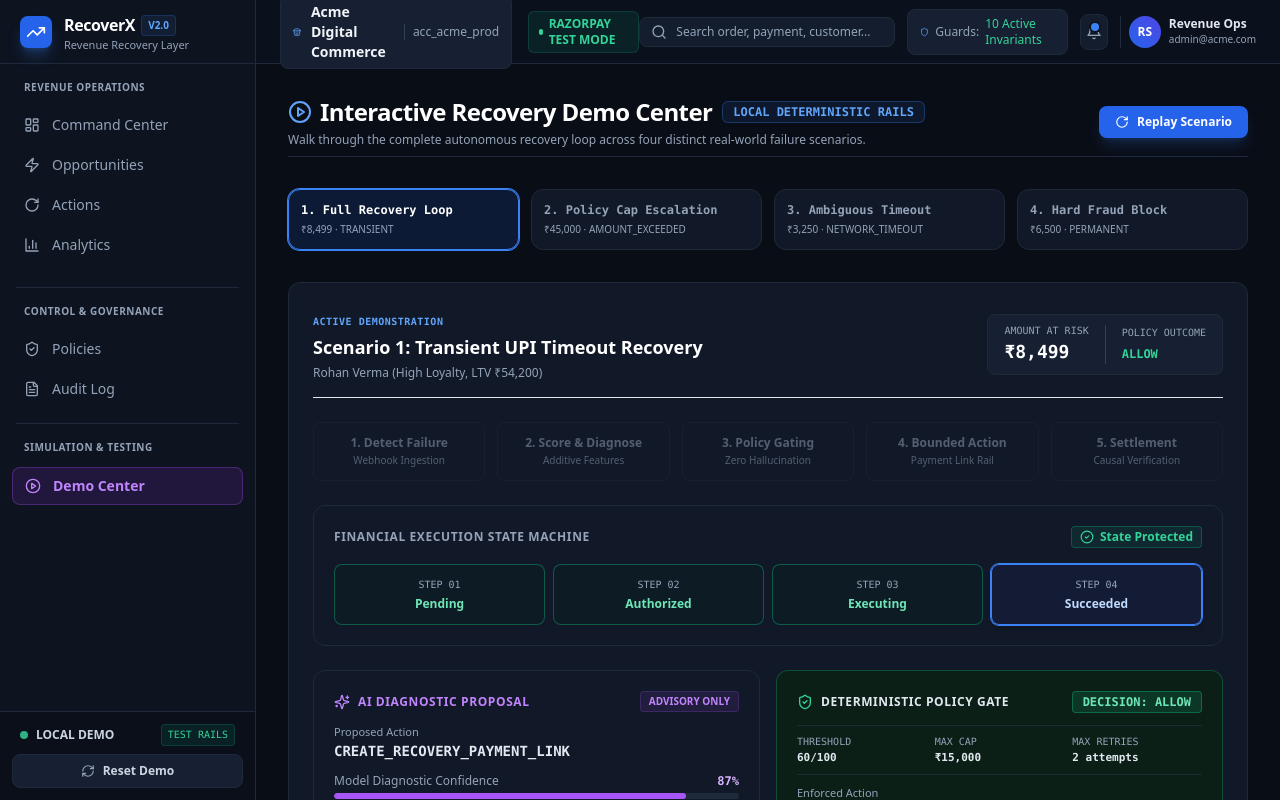
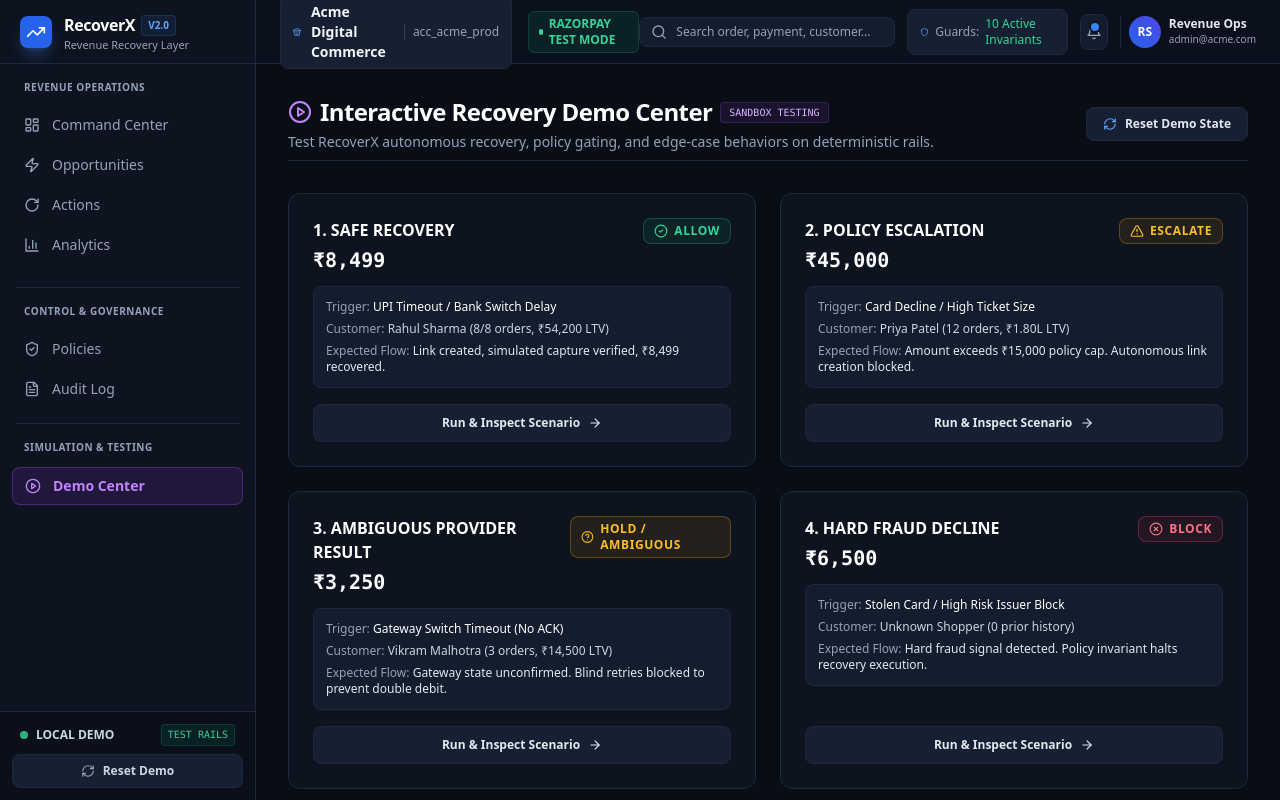
Before and after one commit to Rarebuffalo/RecoverX, a Next.js app in the folder apps/web/: page /dashboard/demo in a window 1280 px wide. Shown: the top 800 px of the page. Built offline with nearby package versions, Linux system fonts and the light colour scheme.

Commit message:
feat(web): redesign interactive demo center with 4 scenario cards and invariant guarantees

```diff
--- a/apps/web/src/app/dashboard/demo/page.tsx
+++ b/apps/web/src/app/dashboard/demo/page.tsx
@@ -1,251 +1,216 @@
 "use client";
 
 import React, { useState } from "react";
+import Link from "next/link";
 import {
   PlayCircle,
   CheckCircle2,
   AlertTriangle,
-  ShieldAlert,
+  HelpCircle,
+  XCircle,
+  ArrowRight,
   ShieldCheck,
+  RefreshCw,
   Zap,
-  ArrowRight,
   RotateCw,
-  Sparkles,
-  Lock,
-  ExternalLink,
 } from "lucide-react";
-import { StateMachine } from "@/components/ui/StateMachine";
-import { PolicyCard } from "@/components/ui/PolicyCard";
-import { Timeline } from "@/components/ui/Timeline";
+import { resetDemoState } from "@/lib/api";
+import clsx from "clsx";
 
-type DemoScenario = "SUCCESS" | "BLOCKED" | "AMBIGUOUS" | "FAILED";
+const scenarios = [
+  {
+    id: "opp_demo_01",
+    scenarioNumber: 1,
+    title: "1. SAFE RECOVERY",
+    amount: "₹8,499",
+    failureReason: "UPI Timeout / Bank Switch Delay",
+    category: "TRANSIENT FAILURE",
+    customer: "Rahul Sharma (8/8 orders, ₹54,200 LTV)",
+    expectedDecision: "ALLOW",
+    expectedAction: "CREATE_PAYMENT_LINK",
+    expectedOutcome: "Link created, simulated capture verified, ₹8,499 recovered.",
+    decisionColor: "text-emerald-400 bg-emerald-500/10 border-emerald-500/30",
+    badgeIcon: CheckCircle2,
+  },
+  {
+    id: "opp_demo_02",
+    scenarioNumber: 2,
+    title: "2. POLICY ESCALATION",
+    amount: "₹45,000",
+    failureReason: "Card Decline / High Ticket Size",
+    category: "CUSTOMER ACTION REQUIRED",
+    customer: "Priya Patel (12 orders, ₹1.80L LTV)",
+    expectedDecision: "ESCALATE",
+    expectedAction: "MANUAL_REVIEW_REQUIRED",
+    expectedOutcome: "Amount exceeds ₹15,000 policy cap. Autonomous link creation blocked.",
+    decisionColor: "text-amber-400 bg-amber-500/10 border-amber-500/30",
+    badgeIcon: AlertTriangle,
+  },
+  {
+    id: "opp_demo_03",
+    scenarioNumber: 3,
+    title: "3. AMBIGUOUS PROVIDER RESULT",
+    amount: "₹3,250",
+    failureReason: "Gateway Switch Timeout (No ACK)",
+    category: "TRANSIENT FAILURE",
+    customer: "Vikram Malhotra (3 orders, ₹14,500 LTV)",
+    expectedDecision: "HOLD / AMBIGUOUS",
+    expectedAction: "AWAIT_RECONCILIATION",
+    expectedOutcome: "Gateway state unconfirmed. Blind retries blocked to prevent double debit.",
+    decisionColor: "text-amber-400 bg-amber-500/10 border-amber-500/30",
+    badgeIcon: HelpCircle,
+  },
+  {
+    id: "opp_demo_04",
+    scenarioNumber: 4,
+    title: "4. HARD FRAUD DECLINE",
+    amount: "₹6,500",
+    failureReason: "Stolen Card / High Risk Issuer Block",
+    category: "PERMANENT DECLINE",
+    customer: "Unknown Shopper (0 prior history)",
+    expectedDecision: "BLOCK",
+    expectedAction: "PERMANENTLY_BLOCKED",
+    expectedOutcome: "Hard fraud signal detected. Policy invariant halts recovery execution.",
+    decisionColor: "text-rose-400 bg-rose-500/10 border-rose-500/30",
+    badgeIcon: XCircle,
+  },
+];
 
-export default function InteractiveDemoPage() {
-  const [activeScenario, setActiveScenario] = useState<DemoScenario>("SUCCESS");
-  const [currentStep, setCurrentStep] = useState<number>(0);
-  const [isPlaying, setIsPlaying] = useState<boolean>(false);
+export default function DemoCenterPage() {
+  const [isResetting, setIsResetting] = useState(false);
+  const [resetMessage, setResetMessage] = useState<string | null>(null);
 
-  const scenarioData = {
-    SUCCESS: {
-      title: "Scenario 1: Transient UPI Timeout Recovery",
-      amount: 8499.0,
-      customer: "Rohan Verma (High Loyalty, LTV ₹54,200)",
-      failure: "Bank NPCI switch timed out during UPI authorization",
-      failureCategory: "TRANSIENT",
-      score: 87,
-      policyDecision: "ALLOW" as const,
-      status: "RECOVERED",
-      explanation:
-        "RecoverX diagnosed a transient bank timeout, scored 87/100, verified against merchant policy cap (₹15,000), created a bounded payment link, and settled ₹8,499 upon webhook capture.",
-    },
-    BLOCKED: {
-      title: "Scenario 2: Policy Cap Escalation / Block",
-      amount: 45000.0,
-      customer: "Vikram Malhotra (B2B Purchase)",
-      failure: "Transaction amount exceeds merchant auto-recovery threshold",
-      failureCategory: "AMOUNT_EXCEEDED",
-      score: 64,
-      policyDecision: "ESCALATE" as const,
-      status: "ESCALATED",
-      explanation:
-        "Transaction of ₹45,000 exceeds merchant auto-recovery limit (₹15,000). The deterministic policy engine intercepted the AI proposal and escalated to human review, preventing unauthorized exposure.",
-    },
-    AMBIGUOUS: {
-      title: "Scenario 3: Ambiguous Gateway Network Timeout",
-      amount: 3250.0,
-      customer: "Pooja Sharma",
-      failure: "Gateway switch timeout without acknowledgment (No ACK)",
-      failureCategory: "NETWORK_TIMEOUT",
-      score: 79,
-      policyDecision: "ALLOW" as const,
-      status: "AMBIGUOUS",
-      explanation:
-        "The gateway connection timed out before confirmation. RecoverX held the action in AMBIGUOUS to prevent double charging. Automatic retries are paused until verified via reconciliation.",
-    },
-    FAILED: {
-      title: "Scenario 4: High-Risk Fraud Declination",
-      amount: 6500.0,
-      customer: "Unknown Shopper (0 Prior Orders)",
-      failure: "Stolen card / card issuer high-risk fraud decline",
-      failureCategory: "PERMANENT",
-      score: 12,
-      policyDecision: "BLOCK" as const,
-      status: "CLOSED_UNRECOVERED",
-      explanation:
-        "Fraud decline triggered safety invariant #1 (Zero AI overrides on permanent failures). RecoverX scored 12/100 and blocked recovery link generation immediately.",
-    },
-  };
-
-  const current = scenarioData[activeScenario];
-
-  const handleStartSim = () => {
-    setCurrentStep(1);
-    setIsPlaying(true);
-    let step = 1;
-    const interval = setInterval(() => {
-      step += 1;
-      setCurrentStep(step);
-      if (step >= 5) {
-        clearInterval(interval);
-        setIsPlaying(false);
+  const handleReset = async () => {
+    try {
+      setIsResetting(true);
+      await resetDemoState();
+      setResetMessage("Demo environment reset to clean baseline state successfully.");
+      setTimeout(() => setResetMessage(null), 3000);
+    } catch (e: any) {
+      setResetMessage("Reset failed: " + e.message);
+    } finally {
+      setIsResetting(false);
     }
-    }, 1200);
   };
 
   return (
     <div className="space-y-8">
-      {/* Header */}
+      {/* Demo Center Header */}
       <div className="flex flex-col md:flex-row md:items-center justify-between gap-4 pb-2 border-b border-[#1e293b]">
         <div>
-          <div className="flex items-center gap-2.5">
+          <div className="flex items-center gap-2">
             <h1 className="text-2xl font-bold tracking-tight text-white flex items-center gap-2">
-              <PlayCircle className="w-6 h-6 text-blue-400" />
+              <PlayCircle className="w-6 h-6 text-purple-400" />
               Interactive Recovery Demo Center
             </h1>
-            <span className="text-xs px-2.5 py-0.5 rounded-md bg-blue-500/10 text-blue-400 font-semibold border border-blue-500/30 font-mono">
-              LOCAL DETERMINISTIC RAILS
+            <span className="text-[10px] uppercase font-mono px-2 py-0.5 rounded bg-purple-500/10 text-purple-300 border border-purple-500/20">
+              Sandbox Testing
             </span>
           </div>
-          <p className="text-xs text-slate-400 mt-1">
-            Walk through the complete autonomous recovery loop across four distinct real-world failure scenarios.
+          <p className="text-sm text-slate-400 mt-1">
+            Test RecoverX autonomous recovery, policy gating, and edge-case behaviors on deterministic rails.
           </p>
         </div>
 
-        <div className="flex items-center gap-2">
         <button
-            onClick={handleStartSim}
-            disabled={isPlaying}
-            className="px-4 py-2 rounded-lg bg-blue-600 hover:bg-blue-500 disabled:opacity-50 text-white text-xs font-semibold flex items-center gap-2 shadow-lg shadow-blue-500/20 transition-all"
+          onClick={handleReset}
+          disabled={isResetting}
+          className="px-4 py-2 rounded-lg bg-[#162032] hover:bg-[#1f2d47] border border-[#1e293b] text-slate-200 hover:text-white text-xs font-semibold flex items-center gap-2 transition disabled:opacity-50"
         >
-            <RotateCw className={`w-3.5 h-3.5 ${isPlaying ? "animate-spin" : ""}`} />
-            <span>{isPlaying ? "Simulating Loop..." : "Replay Scenario"}</span>
+          <RefreshCw className={clsx("w-3.5 h-3.5 text-blue-400", isResetting && "animate-spin")} />
+          <span>{isResetting ? "Resetting State..." : "Reset Demo State"}</span>
         </button>
+      </div>
+
+      {resetMessage && (
+        <div className="p-3.5 rounded-xl bg-emerald-500/10 border border-emerald-500/30 text-emerald-300 text-xs flex items-center gap-2">
+          <CheckCircle2 className="w-4 h-4 text-emerald-400" />
+          <span>{resetMessage}</span>
+        </div>
+      )}
+
+      {/* 4 Prominent Scenario Cards */}
+      <div className="grid grid-cols-1 md:grid-cols-2 gap-6">
+        {scenarios.map((sc) => {
+          const Icon = sc.badgeIcon;
+          return (
+            <div
+              key={sc.id}
+              className="bg-[#0d131f] border border-[#1e293b] hover:border-blue-500/40 rounded-xl p-6 shadow-sm space-y-4 flex flex-col justify-between transition-all group"
+            >
+              <div className="space-y-3">
+                {/* Top Title & Expected Decision */}
+                <div className="flex items-start justify-between gap-3">
+                  <div>
+                    <h3 className="text-base font-bold text-white group-hover:text-blue-400 transition-colors">
+                      {sc.title}
+                    </h3>
+                    <div className="text-xl font-bold font-mono text-white mt-1">
+                      {sc.amount}
                     </div>
                   </div>
 
-      {/* Scenario Selector Tabs */}
-      <div className="grid grid-cols-1 sm:grid-cols-2 lg:grid-cols-4 gap-3">
-        {[
-          { key: "SUCCESS", label: "1. Full Recovery Loop", color: "emerald" },
-          { key: "BLOCKED", label: "2. Policy Cap Escalation", color: "purple" },
-          { key: "AMBIGUOUS", label: "3. Ambiguous Timeout", color: "amber" },
-          { key: "FAILED", label: "4. Hard Fraud Block", color: "rose" },
-        ].map((s) => (
-          <button
-            key={s.key}
-            onClick={() => {
-              setActiveScenario(s.key as DemoScenario);
-              setCurrentStep(5);
-            }}
-            className={`p-3 rounded-xl border text-left transition-all ${
-              activeScenario === s.key
-                ? "bg-blue-600/15 border-blue-500 text-white shadow-sm ring-1 ring-blue-500"
-                : "bg-[#111827] border-[#1f2937] text-slate-400 hover:text-slate-200 hover:border-slate-700"
-            }`}
+                  <span
+                    className={clsx(
+                      "px-2.5 py-1 rounded-lg text-xs font-bold uppercase tracking-wider border flex items-center gap-1.5",
+                      sc.decisionColor
+                    )}
                   >
-            <div className="text-xs font-bold font-mono">{s.label}</div>
-            <div className="text-[10px] text-slate-400 mt-1">
-              ₹{scenarioData[s.key as DemoScenario].amount.toLocaleString()} ·{" "}
-              {scenarioData[s.key as DemoScenario].failureCategory}
-            </div>
-          </button>
-        ))}
+                    <Icon className="w-3.5 h-3.5" />
+                    <span>{sc.expectedDecision}</span>
+                  </span>
                 </div>
 
-      {/* Main Interactive Demo Display */}
-      <div className="bg-[#111827] border border-[#1f2937] rounded-xl p-6 shadow-sm space-y-6">
-        {/* Scenario Banner */}
-        <div className="flex flex-col md:flex-row md:items-center justify-between gap-4 pb-4 border-b border-slate-850">
-          <div>
-            <span className="text-[10px] uppercase font-mono tracking-wider font-semibold text-blue-400">
-              Active Demonstration
-            </span>
-            <h2 className="text-lg font-bold text-white mt-0.5">{current.title}</h2>
-            <p className="text-xs text-slate-400 mt-1">{current.customer}</p>
+                {/* Scenario Context */}
+                <div className="bg-[#131d2e] rounded-lg p-3 border border-[#1e293b] space-y-1.5 text-xs">
+                  <div className="text-slate-300">
+                    <span className="text-slate-400">Trigger: </span>
+                    <span className="font-medium text-white">{sc.failureReason}</span>
                   </div>
-
-          <div className="flex items-center gap-4 bg-[#162032] px-4 py-2 rounded-lg border border-[#1f2937]">
-            <div>
-              <span className="text-[10px] uppercase font-mono text-slate-400 block">
-                AMOUNT AT RISK
-              </span>
-              <span className="text-lg font-bold font-mono text-white">
-                ₹{current.amount.toLocaleString()}
-              </span>
+                  <div className="text-slate-300">
+                    <span className="text-slate-400">Customer: </span>
+                    <span>{sc.customer}</span>
                   </div>
-            <div className="border-l border-slate-700 pl-4">
-              <span className="text-[10px] uppercase font-mono text-slate-400 block">
-                POLICY OUTCOME
-              </span>
-              <span
-                className={`text-xs font-bold font-mono ${
-                  current.policyDecision === "ALLOW"
-                    ? "text-emerald-400"
-                    : current.policyDecision === "ESCALATE"
-                    ? "text-purple-400"
-                    : "text-rose-400"
-                }`}
-              >
-                {current.policyDecision}
-              </span>
+                  <div className="text-slate-300">
+                    <span className="text-slate-400">Expected Flow: </span>
+                    <span className="text-slate-200">{sc.expectedOutcome}</span>
                   </div>
                 </div>
               </div>
 
-        {/* Step Progression Visualizer */}
-        <div className="grid grid-cols-1 sm:grid-cols-5 gap-3">
-          {[
-            { step: 1, title: "1. Detect Failure", desc: "Webhook Ingestion" },
-            { step: 2, title: "2. Score & Diagnose", desc: "Additive Features" },
-            { step: 3, title: "3. Policy Gating", desc: "Zero Hallucination" },
-            { step: 4, title: "4. Bounded Action", desc: "Payment Link Rail" },
-            { step: 5, title: "5. Settlement", desc: "Causal Verification" },
-          ].map((st) => (
-            <div
-              key={st.step}
-              className={`p-3 rounded-lg border text-center transition-all ${
-                currentStep >= st.step
-                  ? "bg-blue-600/15 border-blue-500/50 text-blue-200"
-                  : "bg-[#162032]/40 border-[#1f2937] text-slate-400 opacity-50"
-              }`}
+              {/* Action Button */}
+              <Link
+                href={`/opportunities/${sc.id}`}
+                className="w-full py-2.5 rounded-lg bg-[#162032] hover:bg-blue-600 text-slate-200 hover:text-white border border-[#1e293b] hover:border-blue-500 text-xs font-semibold flex items-center justify-center gap-2 transition-all shadow-sm"
               >
-              <div className="text-xs font-bold">{st.title}</div>
-              <div className="text-[10px] text-slate-400 mt-0.5">{st.desc}</div>
+                <span>Run &amp; Inspect Scenario</span>
+                <ArrowRight className="w-3.5 h-3.5 group-hover:translate-x-0.5 transition-transform" />
+              </Link>
             </div>
-          ))}
+          );
+        })}
       </div>
 
-        {/* State Machine for Scenario */}
-        <StateMachine currentStatus={current.status} />
-
-        {/* Policy vs Advisory Split */}
-        <PolicyCard
-          decision={current.policyDecision}
-          effectiveAction={
-            current.policyDecision === "ALLOW"
-              ? "CREATE_RECOVERY_PAYMENT_LINK"
-              : current.policyDecision === "ESCALATE"
-              ? "ESCALATE_TO_MERCHANT"
-              : "NO_ACTION"
-          }
-          policyVersion="v1"
-          threshold={60}
-          maxAmountCap={15000}
-          retryLimit={2}
-          reasonCodes={[current.failureCategory]}
-          humanReadableSummary={current.explanation}
-          aiRecommendation={
-            current.policyDecision === "ALLOW"
-              ? "CREATE_RECOVERY_PAYMENT_LINK"
-              : "ESCALATE_TO_MERCHANT"
-          }
-          aiConfidence={current.score / 100}
-          decisionFactors={[
-            current.failure,
-            `Recovery Score: ${current.score}/100`,
-            current.customer,
-          ]}
-        />
+      {/* Safety & Invariant Guarantees */}
+      <div className="bg-[#0d131f] border border-[#1e293b] rounded-xl p-6 shadow-sm space-y-3">
+        <div className="flex items-center gap-2 text-xs font-bold text-white uppercase tracking-wider">
+          <ShieldCheck className="w-4 h-4 text-emerald-400" />
+          <span>Deterministic Safety Invariants Verified Across Scenarios</span>
+        </div>
+        <div className="grid grid-cols-1 sm:grid-cols-2 lg:grid-cols-3 gap-3 text-xs text-slate-400 pt-1">
+          <div className="p-3 bg-[#131d2e] rounded-lg border border-[#1e293b]/60">
+            <strong className="text-slate-200 block mb-1">1. Zero Blind Retries</strong>
+            Ambiguous timeouts are quarantined until provider confirmation.
+          </div>
+          <div className="p-3 bg-[#131d2e] rounded-lg border border-[#1e293b]/60">
+            <strong className="text-slate-200 block mb-1">2. Amount Cap Authority</strong>
+            Orders exceeding ₹15,000 cap always escalate to human review.
+          </div>
+          <div className="p-3 bg-[#131d2e] rounded-lg border border-[#1e293b]/60">
+            <strong className="text-slate-200 block mb-1">3. Untrusted AI Boundary</strong>
+            AI proposals can never bypass deterministic policy checks.
+          </div>
+        </div>
       </div>
     </div>
   );
```
Lines whose indentation alone changed are shown as unchanged.
